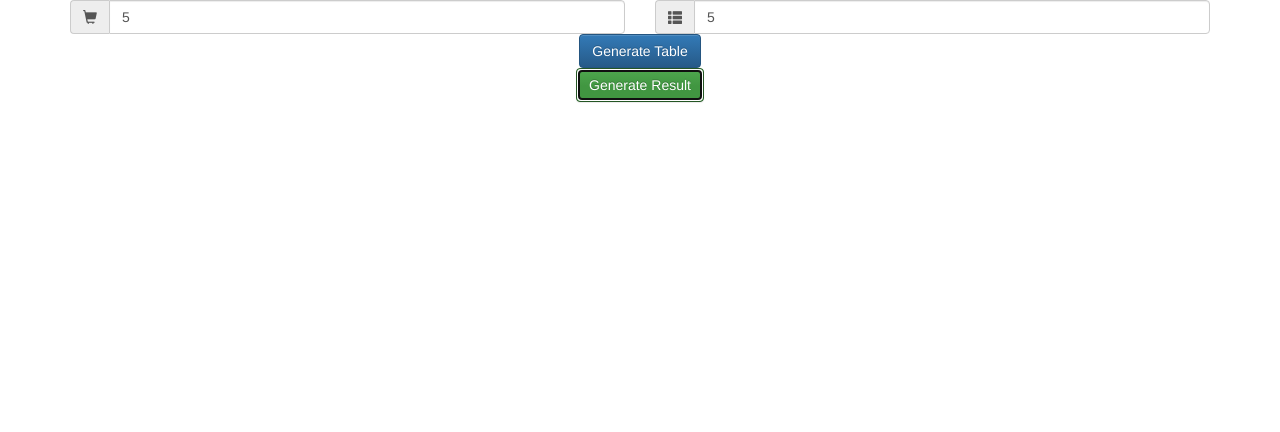
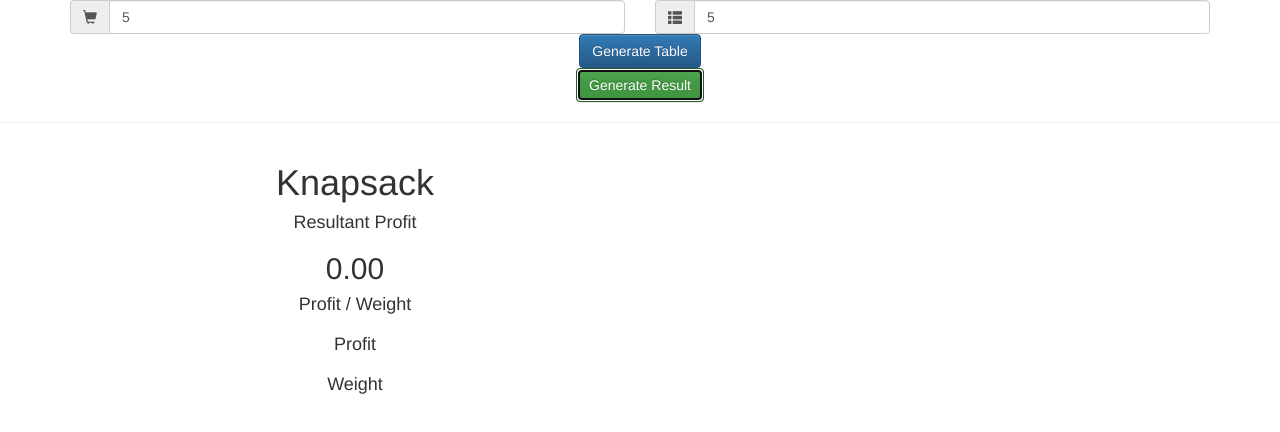
Before and after one commit to AugustineAykara/Knapsack-Calculator, a plain HTML site: page index.html in a window 1280 px wide. Both pictures are taken after typing "5", "5" into the empty fields and a click on the button "Generate Result". Drawn offline with nearby package versions, Linux system fonts and the light colour scheme.

Commit message:
knapsack calculation

```diff
--- a/index.html
+++ b/index.html
@@ -61,8 +61,29 @@
 
     </div>
 
+    <hr>
 
 
+    <div class="container text-center">
+
+        <div class="result">
+
+            <div class="resultContainer col-md-6">
+
+                <h1>Knapsack</h1>
+                <h4>Resultant Profit</h4>
+                <h2 id="kpResultantProfit"></h2>
+                <h4>Profit / Weight</h4>
+                <h2 id="kpProfitWeight"></h2>
+                <h4>Profit</h4>
+                <h2 id="kpProfit"></h2>
+                <h4>Weight</h4>
+                <h2 id="kpWeight"></h2>
+            </div>
+
+
+        </div>
+    </div>
 
 
     <script src="main.js"></script>
--- a/main.js
+++ b/main.js
@@ -25,6 +25,11 @@ function createTable() {
 }
 
 
+var kpResultantProfitId = document.getElementById("kpResultantProfit")
+var kpProfitId = document.getElementById("kpProfit")
+var kpWeightId = document.getElementById("kpWeight")
+var kpProfitWeightId = document.getElementById("kpProfitWeight")
+var kpResultantSolutionId = document.getElementById("kpResultantSolution")
 
 
 var weightValue, profitValue
@@ -61,6 +66,7 @@ function generateResult() {
     console.log("profit = " + profit);
     console.log("weight = " + weight);
     console.log("profit/weight = " + profit_weight);
+    knapsackAlgorithm()
     console.log(knapsackResultantProfit);
 
 }
@@ -89,3 +95,24 @@ function sortLists() {
         weight[i] = list[i].weight;
     }
 }
+
+
+// applying knapsack algorithm
+function knapsackAlgorithm() {
+
+    for (i = 0; i < num_rows; i++) {
+        if (weight[i] <= knapsackCapacity) {
+            knapsackCapacity -= weight[i]
+            knapsackResultantProfit += profit[i]
+        }
+        else {
+            knapsackResultantProfit = +knapsackResultantProfit + +(profit[i] * (knapsackCapacity / weight[i]))
+            break
+        }
+    }
+
+    kpResultantProfitId.innerHTML = knapsackResultantProfit.toFixed(2)
+    kpProfitId.innerHTML = profit
+    kpWeightId.innerHTML = weight
+    kpProfitWeightId.innerHTML = profit_weight
+}
```
